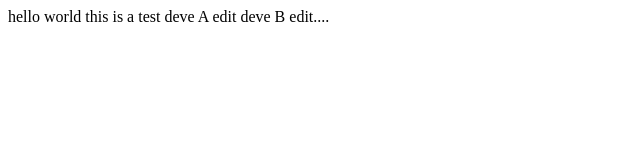
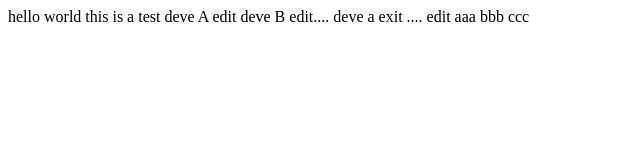
Before and after one commit to Libai1990/realDemo, a plain HTML site: page index.html in a window 1280 px wide. Shown: the whole page, without its empty margins (0-640 px from the left). Drawn offline with Linux system fonts and the light colour scheme.

Commit message:
frist commit edit index.html

```diff
--- a/index.html
+++ b/index.html
@@ -3,4 +3,6 @@
   this is a test
   deve A edit
   deve B edit....
+	deve a exit ....
+	edit aaa bbb ccc
 </html>
```
